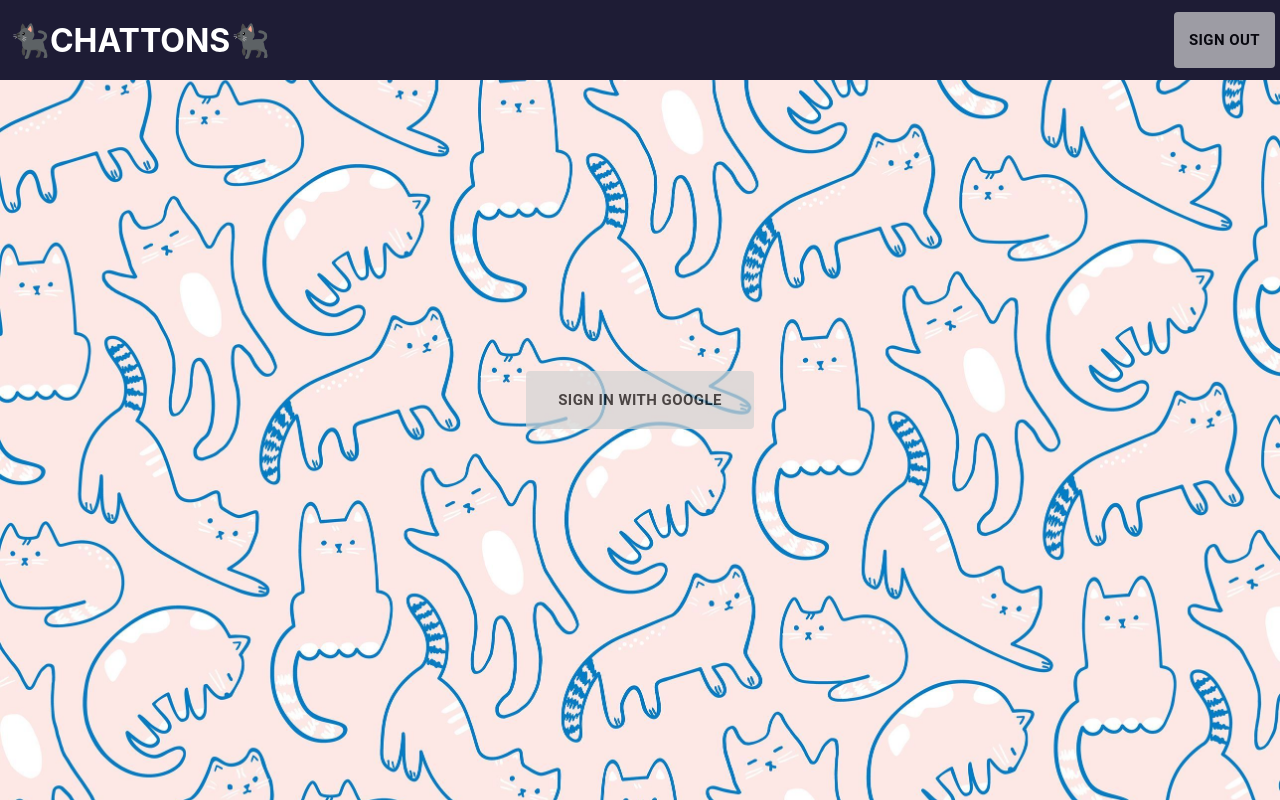
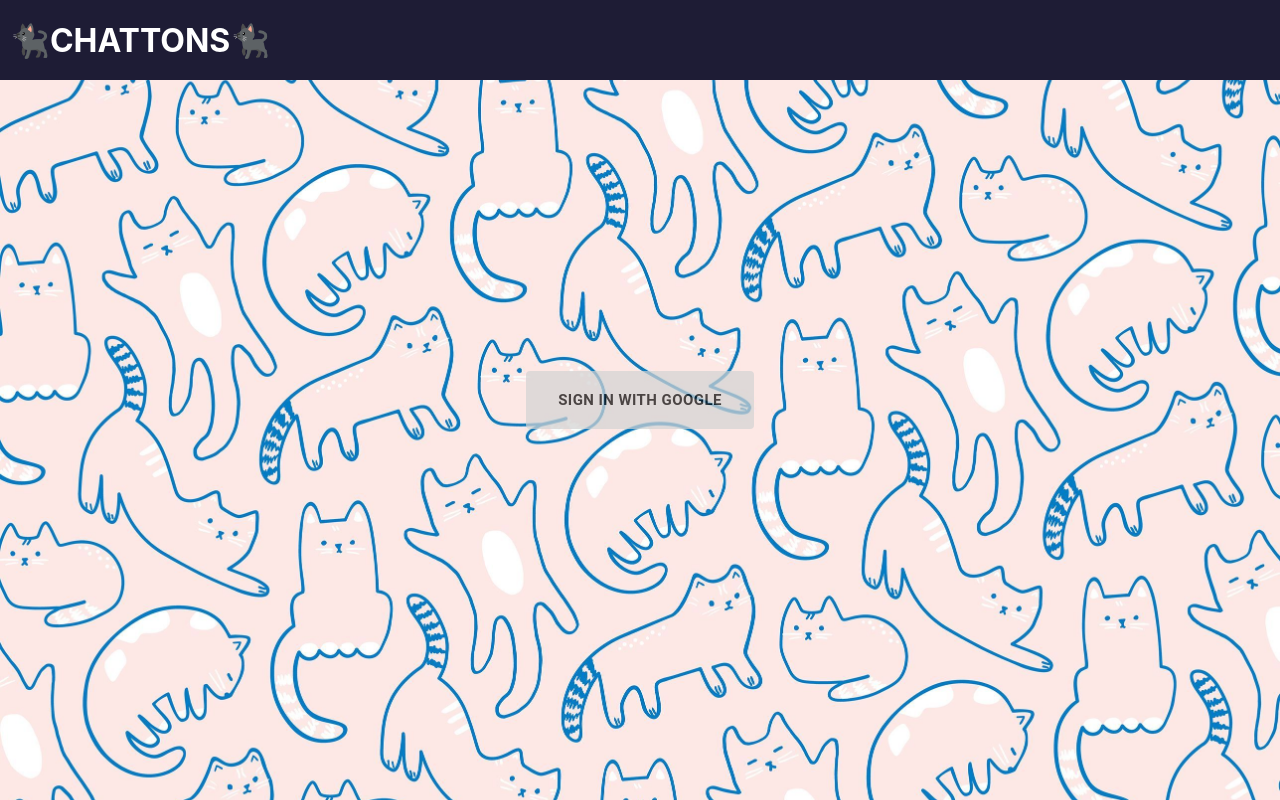
Before and after one commit to Riuqlav/Chattons, a React (Create React App) app: page / in a window 1280 px wide. Built offline with nearby package versions, Linux system fonts and the light colour scheme; no server answers.

Commit message:
Fix botton Sign out

```diff
--- a/src/App.js
+++ b/src/App.js
@@ -11,7 +11,7 @@ function App() {
     <div className="App">
       <header>
         <h1>🐈‍⬛CHATTONS🐈‍⬛</h1>
-        <SignOut />
+        {user ? <SignOut /> : null}{" "}
       </header>
       <div className="home">
         <section className="card">{user ? <Chat /> : <SignIn />}</section>
```
